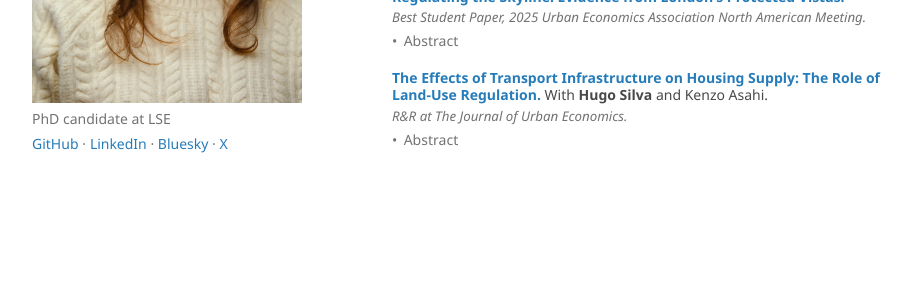
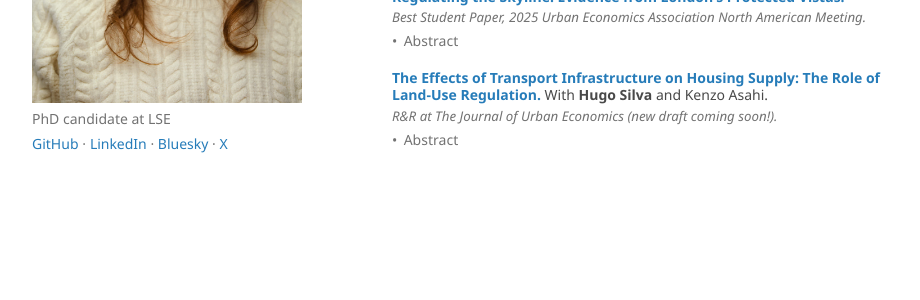
Before and after one commit to aaherrerab/aaherrerab.github.io, a Jekyll site: the page built from index.md, in a window 1280 px wide. Shown: the part 442-742 px from the top of the page, without its empty margins (178-1098 px from the left). Built offline with Jekyll 4.4.1, drawn with Linux system fonts in a browser that asks for light colours; our own code applies the rules of GitHub Pages for plain Markdown files.

Commit message:
Update index.md

```diff
--- a/index.md
+++ b/index.md
@@ -26,7 +26,7 @@ I’m Andrea Herrera, a PhD candidate in Economic Geography at the London School
        target="_blank" rel="noopener"
        style="color:inherit !important; font-weight:600; text-decoration:none;"> Hugo Silva </a> and Kenzo Asahi.</span>
 </h4>
-<p style="margin:.12rem 0; font-size:.95em;"><em>R&R at The Journal of Urban Economics.</em></p>
+<p style="margin:.12rem 0; font-size:.95em;"><em>R&R at The Journal of Urban Economics (new draft coming soon!).</em></p>
 <details class="abstract" style="margin:.1rem 0 1.1rem 0;">
   <summary style="margin:0;">Abstract</summary>
   <p>We estimate the impact of new transportation infrastructure on Santiago's housing market using historical microdata and instrumental variables. While subway and highway expansions generally boost residential floor space, housing units, and prices, the aggregate impact masks a heterogeneity driven by land-use regulations. In the wealthiest 20% of the city, highly restrictive regulations, such as low maximum Floor Area Ratios (FAR), effectively limit the impact on multi-family development. Conversely, in the remaining 80% of blocks, the zoning is more permissive, and the infrastructure investment leads to a substantial and homogeneous increase in residential floor space and housing units. These findings suggest that zoning in affluent areas prevents the densification that would otherwise follow major public investments, limiting the city's overall housing growth.
```
